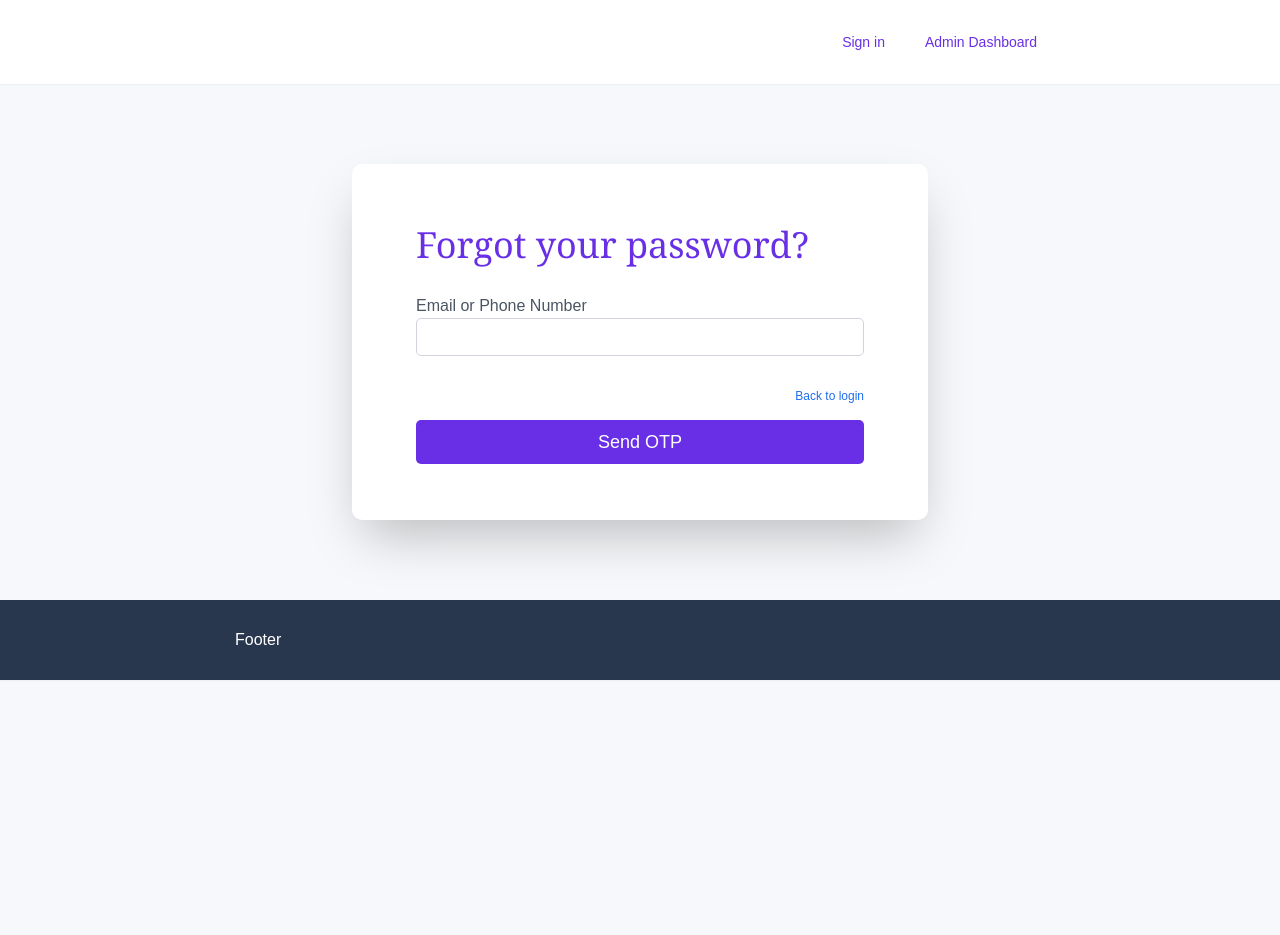
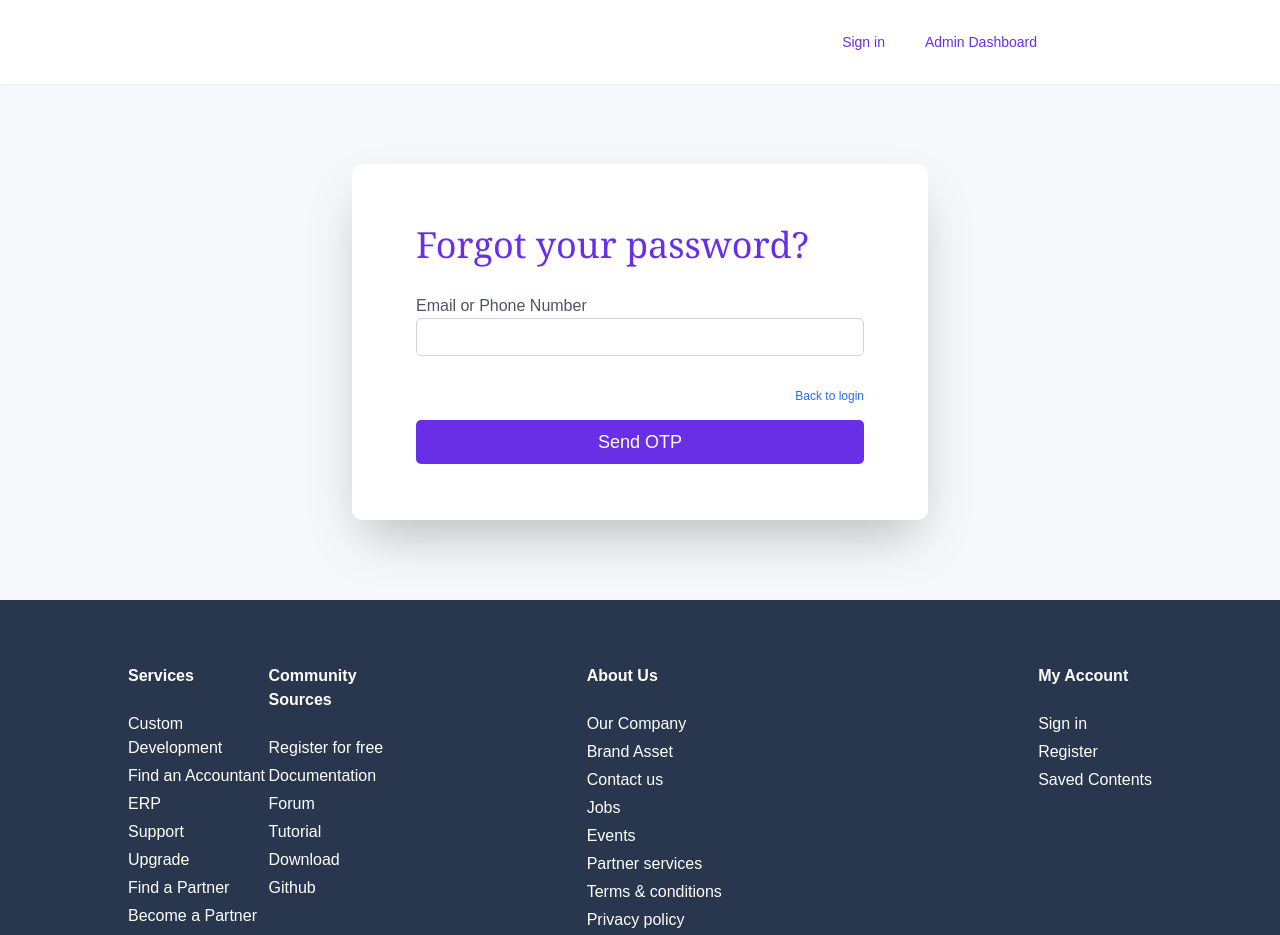
Before and after one commit to HelloTanvir/ERP-system, a Next.js app: page /auth/forgot-password in a window 1280 px wide. Shown: the top 935 px of the page. Before the commit the page ends 800 px from the top, so only its background shows below. Built offline with nearby package versions, Linux system fonts and the light colour scheme.

Commit message:
Added Footer Section

```diff
--- a/src/app/_components/OtpInput.tsx
+++ b/src/app/_components/OtpInput.tsx
@@ -6,7 +6,7 @@ import { OTP_LENGTH } from '../auth/[page]/_lib/utils';
 
 function OtpInput({ field, error }: InputProps) {
     const [otp, setOtp] = useState<string[]>(new Array(OTP_LENGTH).fill(''));
-    const [timeLeft, setTimeLeft] = useState<number>(10);
+    const [timeLeft, setTimeLeft] = useState<number>(120);
     const inputRefs = useRef<HTMLInputElement[]>([]);
 
     useEffect(() => {
--- /dev/null
+++ b/src/app/auth/[page]/_components/Footer.css
@@ -0,0 +1,3 @@
+.hover-effect li:hover {
+  color: #9CA3AF; /* Tailwind's gray-400 */
+}
--- a/src/app/auth/[page]/_components/Footer.tsx
+++ b/src/app/auth/[page]/_components/Footer.tsx
@@ -1,7 +1,66 @@
+import './Footer.css';
+
 function Footer() {
     return (
-        <div className="bg-footer shadow-sm lg:p-lg-padding-header-footer p-padding-header-footer text-white">
-            Footer
+        <div className="bg-footer shadow-sm py-16  text-white">
+            <div className="w-[80%] mx-auto ">
+                <div className="flex lg:flex-row flex-col justify-between lg:gap-44 gap-20">
+                    {/* Services & Community section */}
+                    <div className="lg:w-1/3 w-full flex justify-between ">
+                        <div>
+                            <p className="font-bold mb-6">Services</p>
+                            <ul className="cursor-pointer space-y-1 hover-effect">
+                                <li>Custom Development</li>
+                                <li>Find an Accountant</li>
+                                <li>ERP</li>
+                                <li>Support</li>
+                                <li>Upgrade</li>
+                                <li>Find a Partner</li>
+                                <li>Become a Partner</li>
+                                <li>Products & prices</li>
+                            </ul>
+                        </div>
+                        <div>
+                            <p className="font-bold mb-6">Community Sources</p>
+                            <ul className="cursor-pointer space-y-1 hover-effect">
+                                <li>Register for free</li>
+                                <li>Documentation</li>
+                                <li>Forum</li>
+                                <li>Tutorial</li>
+                                <li>Download</li>
+                                <li>Github</li>
+                            </ul>
+                        </div>
+                    </div>
+
+                    {/* About us & My Account section */}
+                    <div className="lg:w-2/3 w-full flex justify-between">
+                        <div>
+                            <p className="font-bold mb-6">About Us</p>
+                            <ul className="cursor-pointer space-y-1 hover-effect">
+                                <li>Our Company</li>
+                                <li>Brand Asset</li>
+                                <li>Contact us</li>
+                                <li>Jobs</li>
+                                <li>Events</li>
+                                <li>Partner services</li>
+                                <li>Terms & conditions</li>
+                                <li>Privacy policy</li>
+                            </ul>
+                        </div>
+                        <div>
+                            <p className="font-bold mb-6">My Account</p>
+                            <ul className="cursor-pointer space-y-1 hover-effect">
+                                <li>Sign in</li>
+                                <li>Register</li>
+                                <li>Saved Contents</li>
+                            </ul>
+                        </div>
+                    </div>
+                </div>
+                <hr className="my-6" />
+                <p className="text-center">Copyright ©2024. All rights reserved.</p>
+            </div>
         </div>
     );
 }
```
